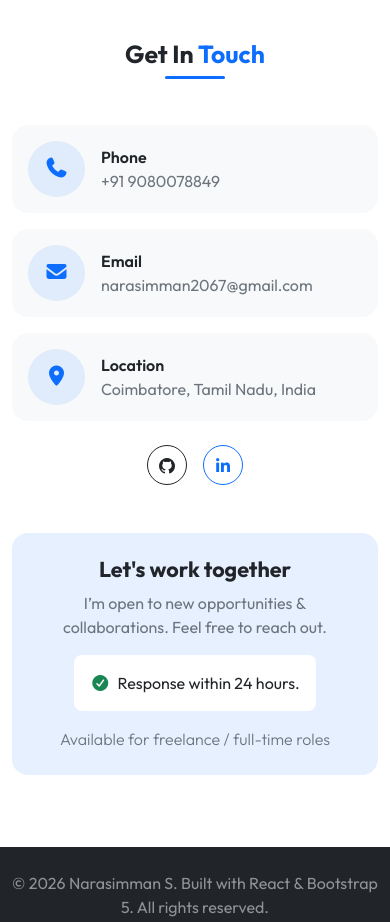
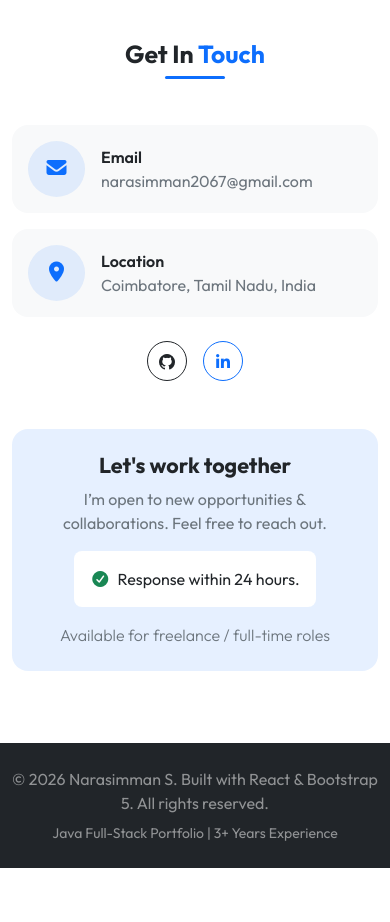
Before and after one commit to Narasimman-2067/Narasimman_Portfolio, a React (Vite) app: page / in a window 390 px wide. Shown: the part 6100-7022 px from the top of the page. After the commit the page ends 6968 px from the top, so only its background shows below. Built offline with nearby package versions, Linux system fonts and the light colour scheme.

Commit message:
update  details in Contact.jsx
Commented out the phone contact section in the Contact component.

```diff
--- a/src/components/Contact.jsx
+++ b/src/components/Contact.jsx
@@ -13,10 +13,10 @@
         <Row className="align-items-center g-5">
           <Col md={6}>
             <div className="d-flex flex-column gap-3">
-              <div className="d-flex align-items-center p-3 rounded-4 bg-light">
+              {/* <div className="d-flex align-items-center p-3 rounded-4 bg-light">
                 <div className="bg-primary bg-opacity-10 p-3 rounded-circle me-3"><i className="fas fa-phone text-primary fs-5"></i></div>
-                <div><p className="mb-0 fw-semibold">Phone</p><a href="tel:+919080078849" className="text-decoration-none text-secondary">+91 9080078849</a></div>
-              </div>
+               <div><p className="mb-0 fw-semibold">Phone</p><a href="tel:+919080078849" className="text-decoration-none text-secondary">+91 9080078849</a></div>
+              </div>*/}
               <div className="d-flex align-items-center p-3 rounded-4 bg-light">
                 <div className="bg-primary bg-opacity-10 p-3 rounded-circle me-3"><i className="fas fa-envelope text-primary fs-5"></i></div>
                 <div><p className="mb-0 fw-semibold">Email</p><a href="mailto:narasimman2067@gmail.com" className="text-decoration-none text-secondary">narasimman2067@gmail.com</a></div>
```
